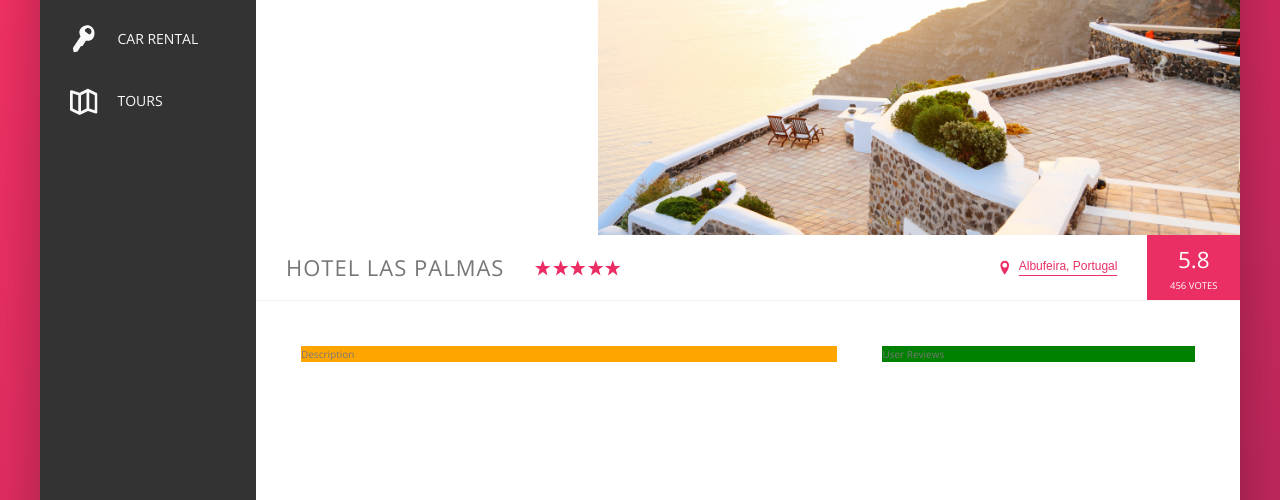
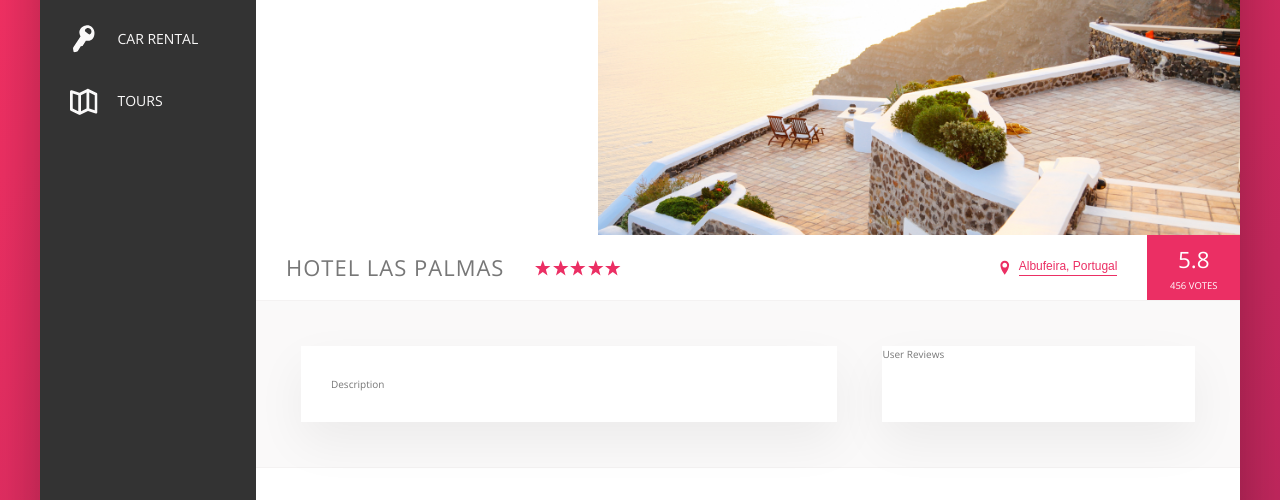
Before and after one commit to smarigowda/advanced-css-flexbox, a website: page starter/index.html in a window 1280 px wide. Shown: the part 300-800 px from the top of the page. Drawn offline with nearby package versions, Linux system fonts and the light colour scheme.

Commit message:
layout style for detail, description and user review completed

```diff
--- a/starter/sass/_base.scss
+++ b/starter/sass/_base.scss
@@ -13,6 +13,8 @@
     --color-grey-dark-3: #999;
 
     --shadow-dark: 0 2rem 6rem rgba(0, 0, 0, .3);
+    --line: 1px solid var(--color-grey-light-2);
+    --shadow-light: 0 2rem 5rem rgba(0,0,0,0.06);
 }
 
 * {
--- a/starter/sass/_layout.scss
+++ b/starter/sass/_layout.scss
@@ -16,7 +16,7 @@
     font-size: 1.4rem;
     height: 7rem;
     background-color: #fff;
-    border-bottom: 1px solid var(--color-grey-light-2);
+    border-bottom: var(--line);
 }
 
 .content {
@@ -37,15 +37,19 @@
 .detail {
     display: flex;
     padding: 4.5rem;
+    background-color: var(--color-grey-light-1);
+    border-bottom: var(--line);
+
 }
 .description {
     flex: 0 0 60%;
     margin-right: 4.5rem;
-    // test
-    background-color: orange;
+    background-color: #fff;
+    box-shadow: var(--shadow-light);
+    padding: 3rem;
 }
 .user-reviews {
     flex: 1;
-    // test
-    background-color: green;
+    background-color: #fff;
+    box-shadow: var(--shadow-light);
 }
```
Also changed, not shown: starter/css/style.css.
